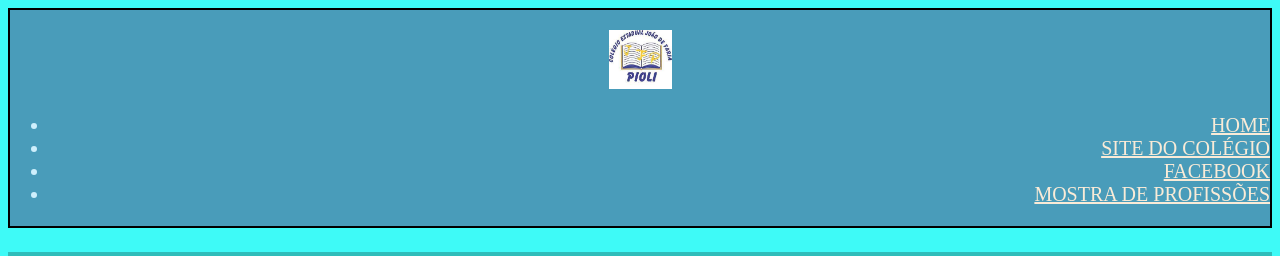
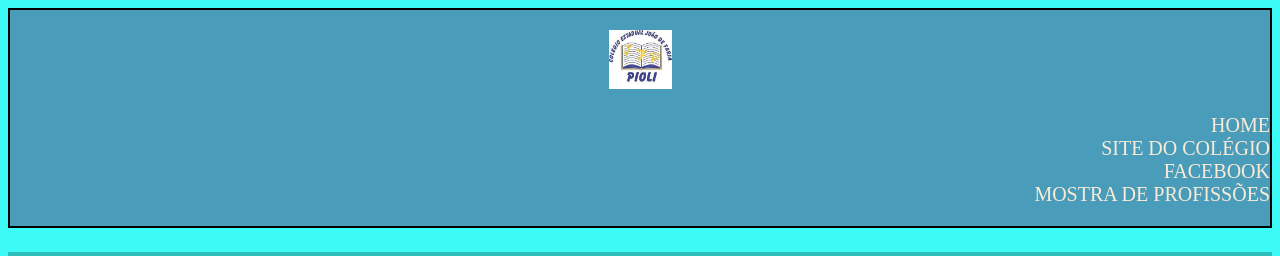
Before and after one commit to Arianne-Brao/TarefaFRAN, a plain HTML site: page index.html in a window 1280 px wide. Shown: the top 256 px of the page. Drawn offline with Linux system fonts and the light colour scheme; a script that the page names is missing.

Commit message:
hfdhfdgdfgh

```diff
--- a/style.css
+++ b/style.css
@@ -5,8 +5,8 @@ b{color: blue; font-size: 18px;}
 i {color: blue; font-size: 18px;}
 header, footer{background-color: #499CBA; color: #ceeffc; text-align: center; font-size: 20px; border: black solid 2px;}
 main {background-color: #8ddefc;}
-nav li {text-transform: uppercase;}
-nav a {color: antiquewhite;}
+nav li {text-transform: uppercase;list-style: none; text-decoration: none}
+nav a {color: antiquewhite;list-style: none; text-decoration: none}
 .PRIMEIROPARAGRAFO {text-align: justify; font-size: 18px; border: black solid 2px; padding: 10px; margin: 10px;}
 .SEGUNDOPARAGRAFO {text-align: justify; font-size: 18px; border: black solid 2px; padding: 10px; margin: 10px;}
 #TITULOIMAGEM {width: 5% ; height: 5%;}
```
